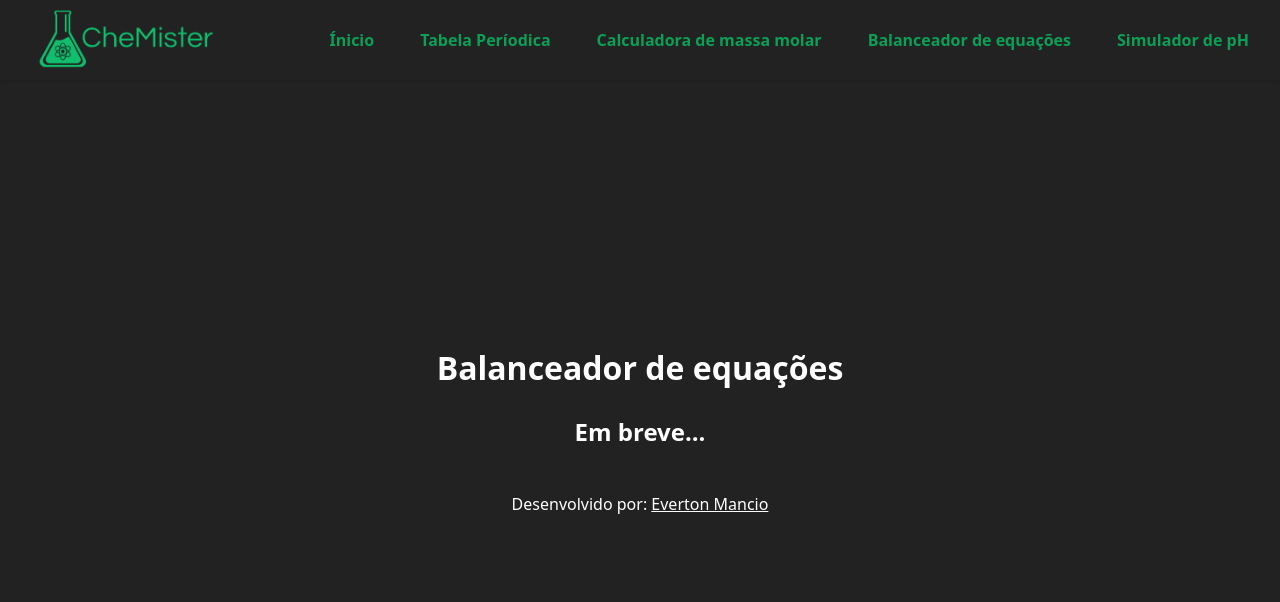
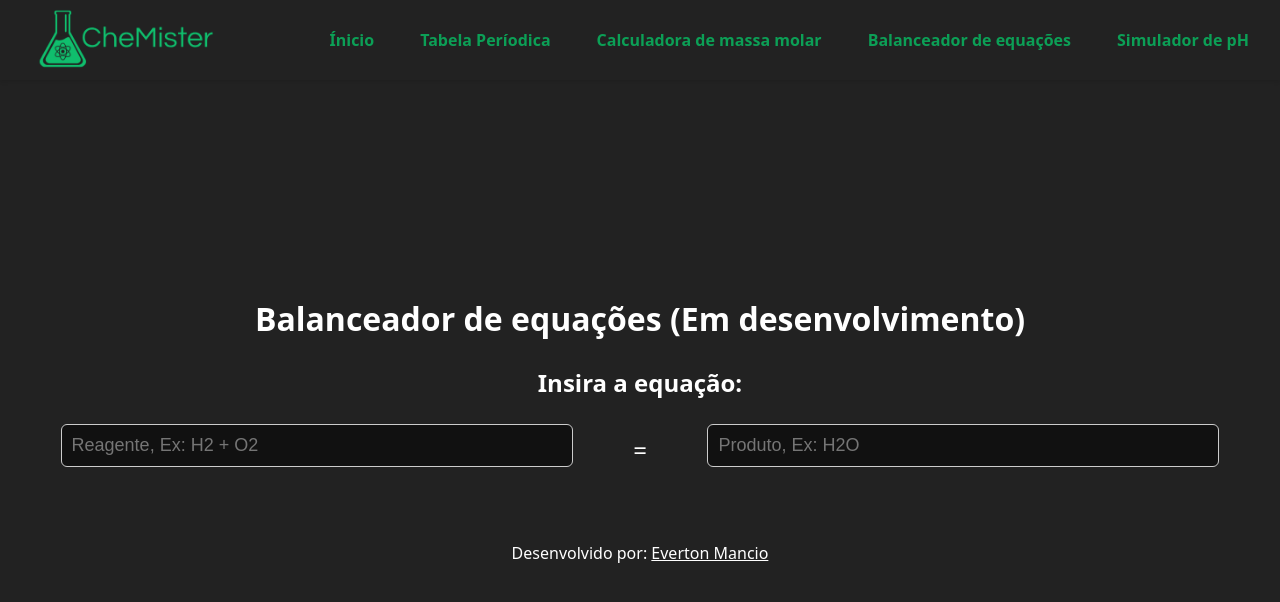
Before and after one commit to Evy8882/CheMister, a React (Vite) app: page /equation-balancer in a window 1280 px wide. Shown: the top 602 px of the page. Built offline with nearby package versions, Linux system fonts and the light colour scheme.

Commit message:
Implementa no balanceador de equações entrada de reagentes e produtos

```diff
--- a/src/pages/EquationBalancer.tsx
+++ b/src/pages/EquationBalancer.tsx
@@ -1,18 +1,68 @@
 import Header from "../components/Header";
-// import { useState } from "react";
-// import elements from "../data/elements.json";
+import { useState } from "react";
 import Footer from "../components/Footer";
 import "../styles/EquationBalancer.css"
 
+function EquationBalancer() {
+  const [reagents, setReagents] = useState<string>("");
+  const [products, setProducts] = useState<string>("");
 
-function EquationBalancer() {
 
+  function balanceEquation(reagents: string, products: string): string {
+    // return `${reagents ? reagents : "Reagentes"} | ${products? products : "Produtos"}`;
+    if (reagents && products) {
+      let reagentsList = reagents.split("+").map(r => r.trim());
+      let productsList = products.split("+").map(p => p.trim());
+
+      // Remove multiplicadores do início de cada mol para cada item de reagentsList e productsList
+      reagentsList = reagentsList.map(reagent => {
+        while (!isNaN(Number(reagent.split("")[0]))) {
+          reagent = reagent.slice(1);
+        }
+        return reagent;
+      });
+
+      productsList = productsList.map(product => {
+        while (!isNaN(Number(product.split("")[0]))) {
+          product = product.slice(1);
+        }
+        return product;
+      });
+
+
+      // return `Reagentes: ${reagentsList.join(", ")} | Produtos: ${productsList.join(", ")}`;
+      const reagentsElements = reagentsList.map(reagent => reagent.split("").map(char => (char === char.toUpperCase() && isNaN(Number(char)) ? ` ${char}` : char)).join("").split(" ").filter(item => item !== ""));
+      const productsElements = productsList.map(product => product.split("").map(char => (char === char.toUpperCase() && isNaN(Number(char)) ? ` ${char}` : char)).join("").split(" ").filter(item => item !== ""));
+      console.table({
+        "reagentes:": reagentsList.join(", "),
+        "produtos:": productsList.join(", "),
+        "elementos reagentes:": reagentsElements.join(", "),
+        "elementos produtos:": productsElements.join(", ")
+      })
+      return `Elementos Reagentes: ${reagentsElements.join(", ")} | Elementos Produtos: ${productsElements.join(", ")}`;
+    }
+    return ""
+  }
+
+  const result: string = balanceEquation(reagents, products);
 
   return (
     <div className="molar-mass-calc-page">
       <Header />
-      <h1>Balanceador de equações</h1>
-      <h2>Em breve...</h2>
+      <h1>Balanceador de equações (Em desenvolvimento)</h1>
+      <h2>Insira a equação:</h2>
+      <div className="equation-inputs-container">
+        <input type="text" placeholder="Reagente, Ex: H2 + O2"
+        value={reagents}
+        onChange={(e) => setReagents(e.target.value)}
+        />
+         =
+        <input type="text" placeholder="Produto, Ex: H2O"
+        value={products}
+        onChange={(e) => setProducts(e.target.value)}
+        />
+      </div>
+      <p>{result}</p>
       <Footer/>
     </div>
   );
--- a/src/styles/EquationBalancer.css
+++ b/src/styles/EquationBalancer.css
@@ -0,0 +1,17 @@
+.equation-inputs-container{
+    width: 100%;
+    display: flex;
+    align-items: center;
+    justify-content: space-evenly;
+    font-size: 1.5em;
+}
+.equation-inputs-container input {
+    width: 40%;
+    padding: 10px;
+    border-radius: 6px;
+    font-size: .75em;
+    border: 1px solid #ccc;
+    background-color: #111;
+    color: #fff;
+    margin-bottom: 10px;
+}
```
